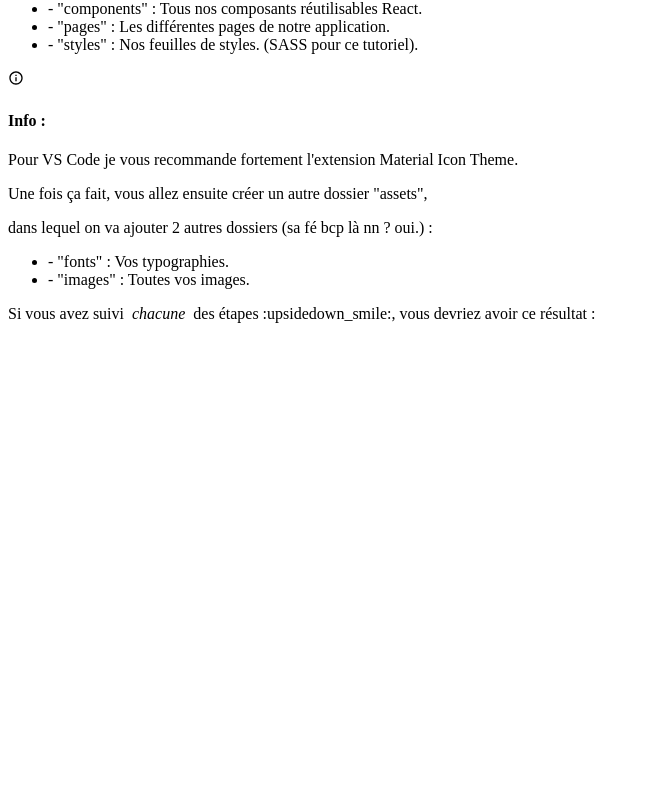
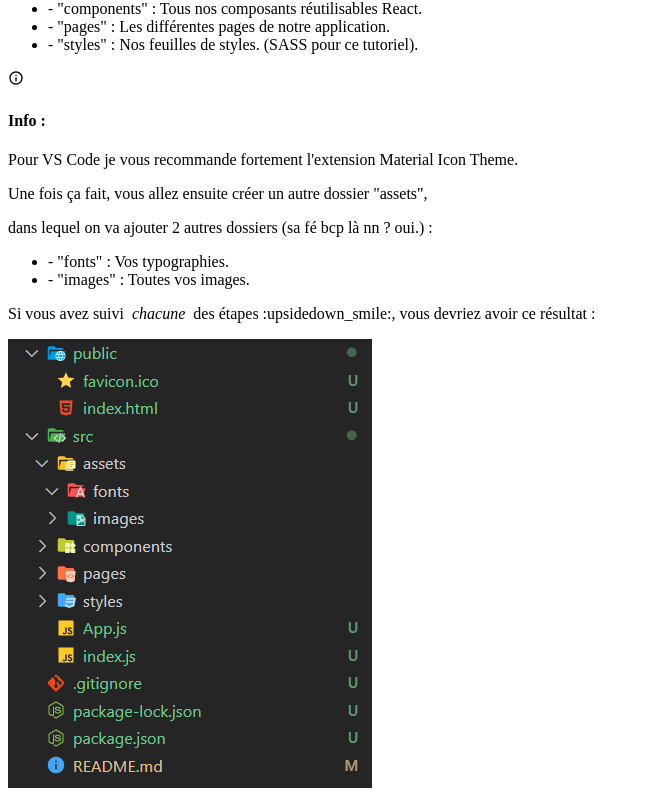
Before and after one commit to sebastien-gervilla/react-tutorial, a React (Create React App) app: page / in a window 1280 px wide. Shown: the part 2590-3390 px from the top of the page, without its empty margins (0-650 px from the left). Before the commit the page ends 2929 px from the top, so only its background shows below. Built offline with nearby package versions, Linux system fonts and the light colour scheme; the HTML template or start-up script is replaced by a standard one.

Commit message:
Added final result

```diff
--- a/src/pages/FirstPart.js
+++ b/src/pages/FirstPart.js
@@ -7,6 +7,7 @@ import CreateReactApp from '../assets/images/index-js.png';
 import Dependencies from '../assets/images/index-js.png';
 import IndexHTML from '../assets/images/index-js.png';
 import IndexJS from '../assets/images/index-js.png';
+import FinalResult from '../assets/images/final-result.png';
 
 const FirstPart = () => { // USE CLIPBOARD FOR CODE
     return (
@@ -73,7 +74,8 @@ const FirstPart = () => { // USE CLIPBOARD FOR CODE
                             <li>- "fonts" : Vos typographies.</li>
                             <li>- "images" : Toutes vos images.</li>
                         </ul>,
-                        <p>Si vous avez suivi <i>&nbsp;chacune&nbsp;</i> des étapes :upsidedown_smile:, vous devriez avoir ce résultat :</p>
+                        <p>Si vous avez suivi <i>&nbsp;chacune&nbsp;</i> des étapes :upsidedown_smile:, vous devriez avoir ce résultat :</p>,
+                        <img src={FinalResult} alt="Final result after tutorial" />
                     ]} />
                 </div>
             </div>
```
Also changed, not shown: src/assets/images/final-result.PNG (added).
